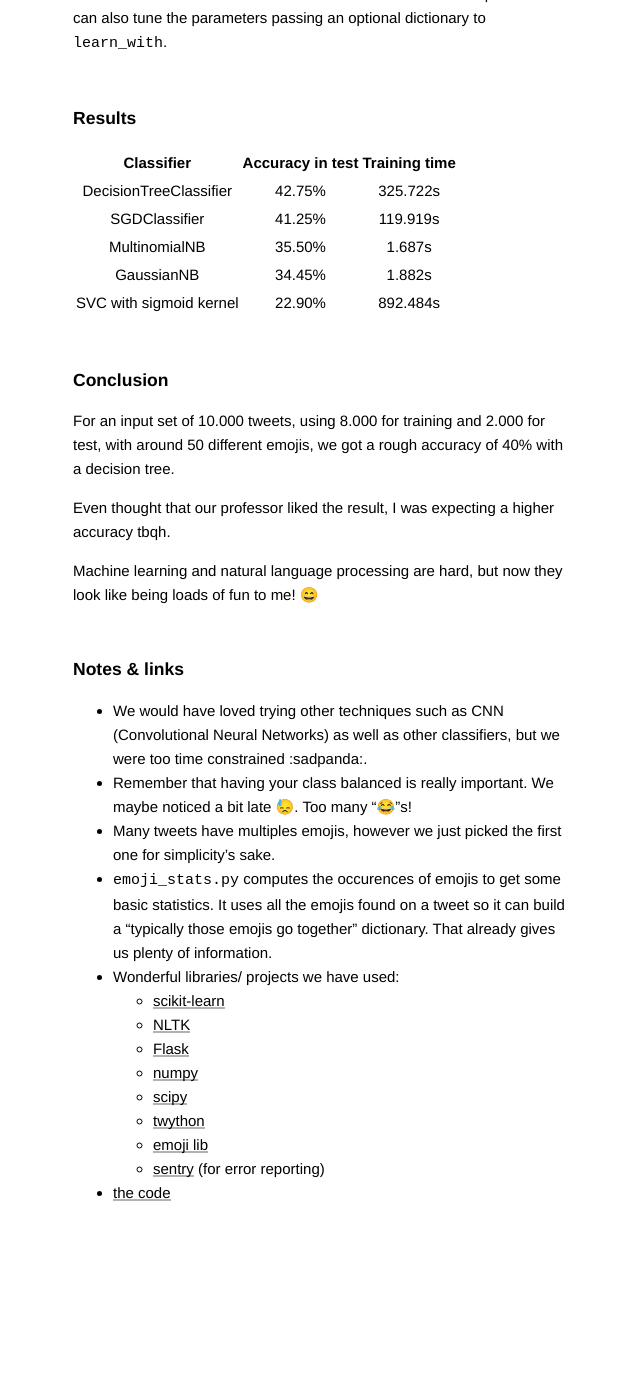
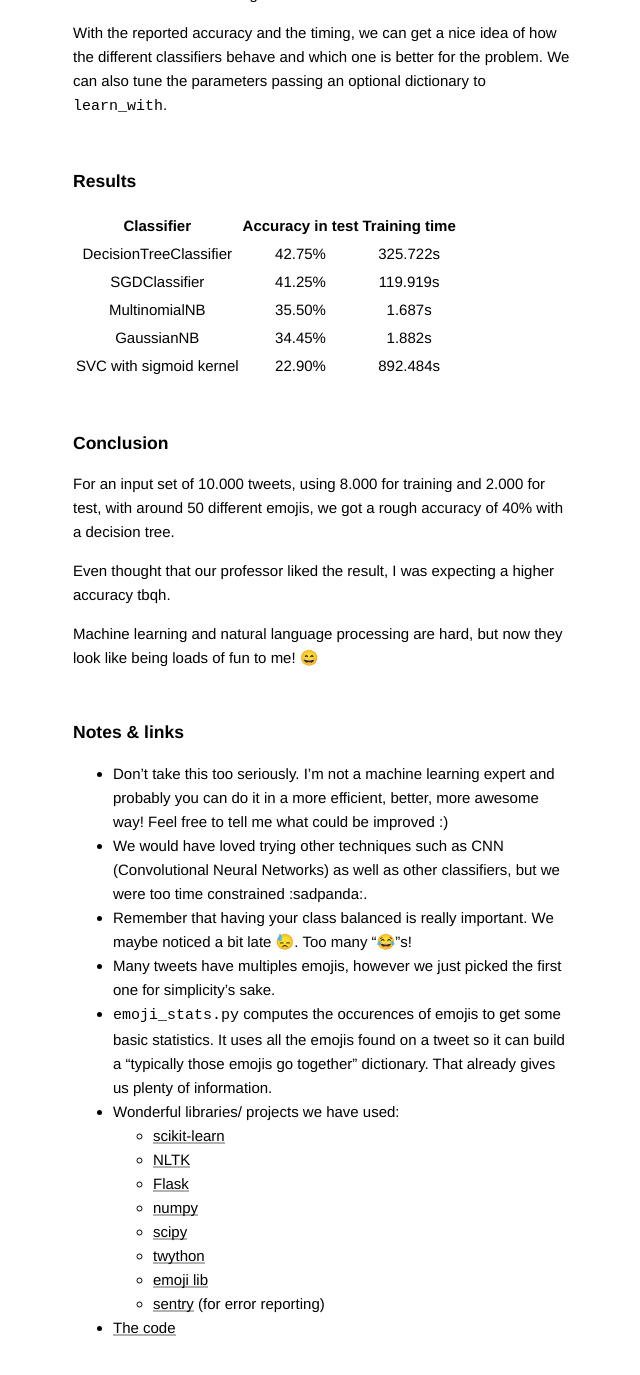
Before and after one commit to javierhonduco/blog, a Jekyll site: the page built from _posts/2016-12-20-fun-with-machine-learning-and-emojis.md, in a window 1280 px wide and 1400 px high, scrolled down 2376 px. Shown: the top 1375 px of the window, without its empty margins (317-957 px from the left). Built offline with Jekyll 4.4.1, drawn with Linux system fonts in a browser that asks for light colours; before the commit the page ends 3641 px from its top, so only the background shows below that; some of the changed text lies outside the part shown.

Commit message:
moar changes

```diff
--- a/_config.yml
+++ b/_config.yml
@@ -7,6 +7,10 @@
 gosquared_token: 'GSN-583350-L'
 permalink: /blog/:title
 markdown: kramdown
+kramdown:
+  input: GFM
+  hard_wrap: false
+
 highlighter: rouge
 
 gems:
--- a/_posts/2016-12-20-fun-with-machine-learning-and-emojis.md
+++ b/_posts/2016-12-20-fun-with-machine-learning-and-emojis.md
@@ -96,6 +99,7 @@
 
 ### Notes & links
 
+* Don't take this too seriously. I'm not a machine learning expert and probably you can do it in a more efficient, better, more awesome way! Feel free to tell me what could be improved :)
 * We would have loved trying other techniques such as CNN (Convolutional Neural Networks) as well as other classifiers, but we were too time constrained :sadpanda:.
 * Remember that having your class balanced is really important. We maybe noticed a bit late 😓. Too many "😂"s!
 * Many tweets have multiples emojis, however we just picked the first one for simplicity's sake.
@@ -109,4 +113,4 @@
   - [twython](https://github.com/ryanmcgrath/twython)
   - [emoji lib](https://pypi.python.org/pypi/emoji)
   - [sentry](https://sentry.io) (for error reporting)
-* [the code](https://github.com/javierhonduco/emoji-prediction)
+* [The code](https://github.com/javierhonduco/emoji-prediction)
```
Also changed, not shown: other parts of _posts/2016-12-20-fun-with-machine-learning-and-emojis.md (+3 -0 lines).
